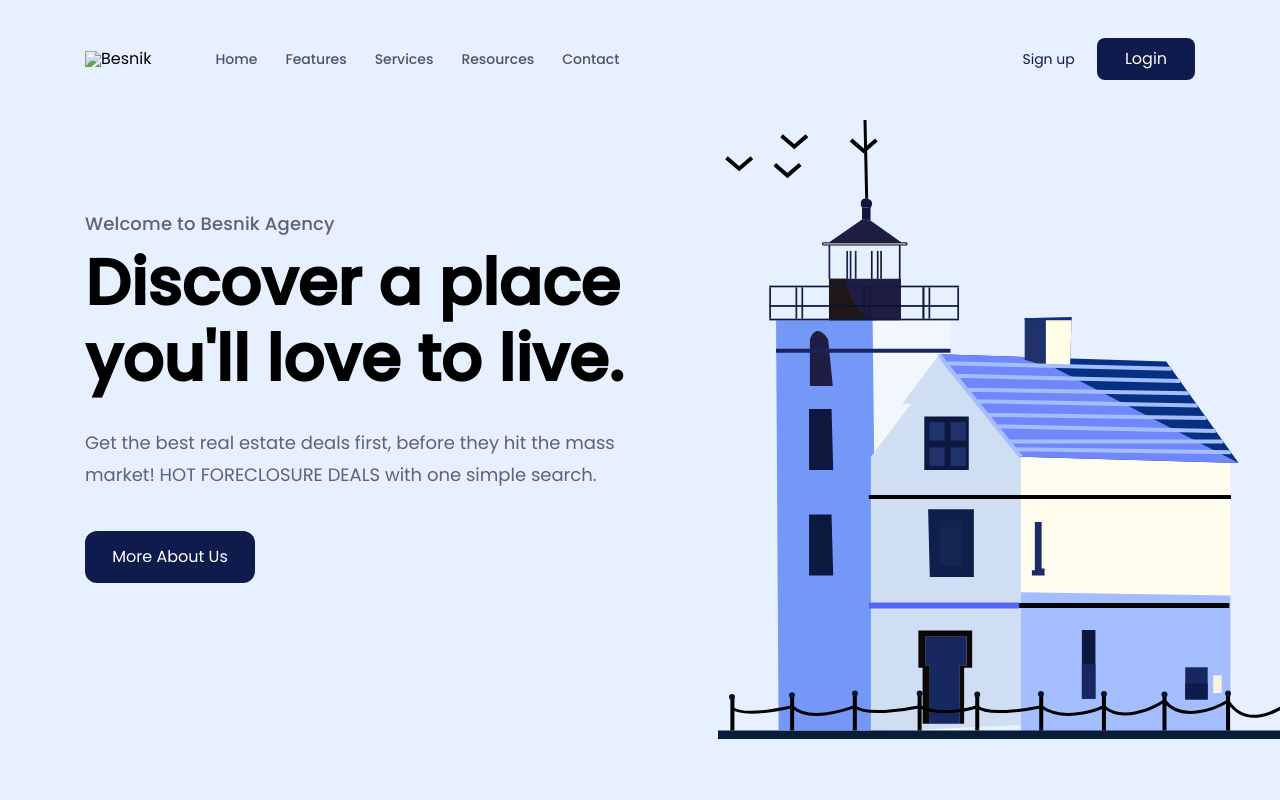
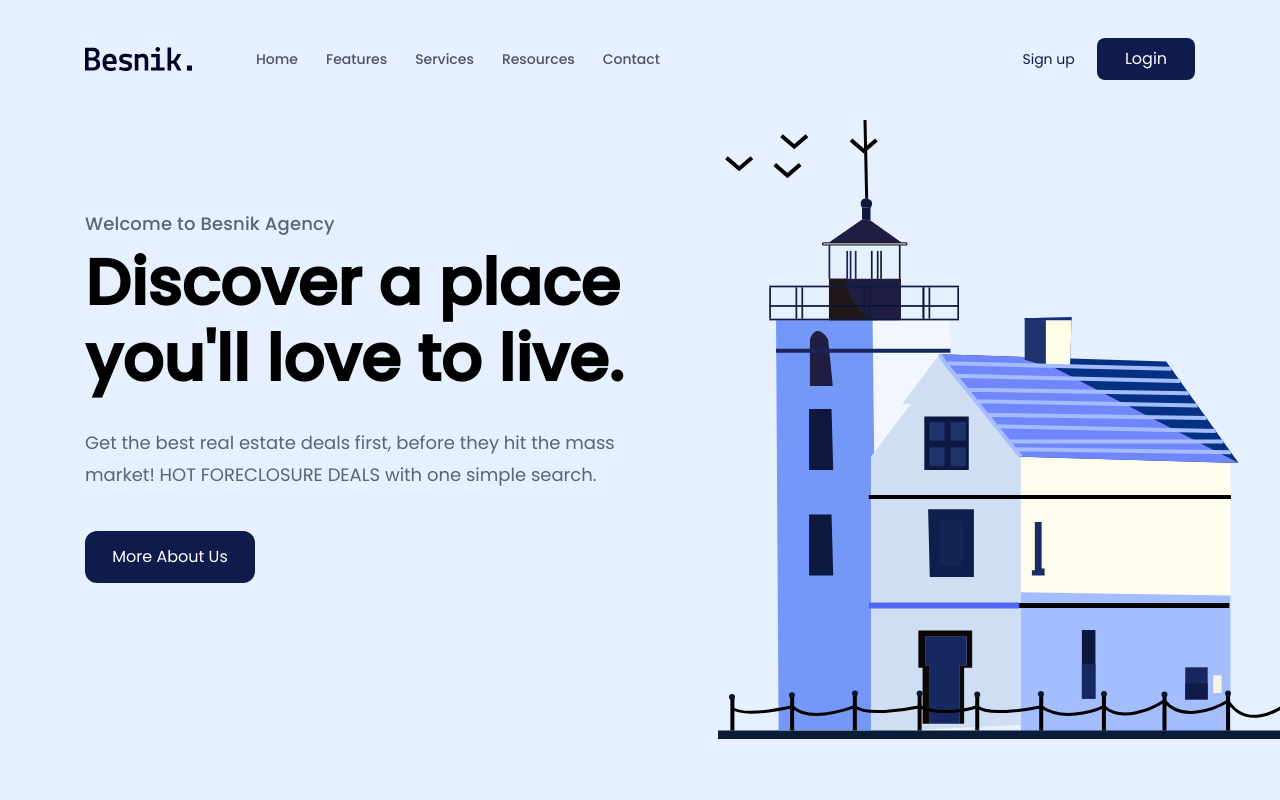
Before and after one commit to thanhcong2001qn/project-01, a plain HTML site: page index.html in a window 1280 px wide. Shown: the top 800 px of the page. Drawn offline with Linux system fonts and the light colour scheme; the site is published under a folder, as on GitHub Pages, so addresses that start at the root find nothing.

Commit message:
Update index.html

```diff
--- a/index.html
+++ b/index.html
@@ -20,7 +20,7 @@
             <header class="header">
                 <div class="content">
                     <nav class="navbar">
-                        <img src="/img/logo.svg" alt="Besnik" />
+                        <img src="./img/logo.svg" alt="Besnik" />
                         <ul class="list">
                             <li><a href="#">Home</a></li>
                             <li><a href="#">Features</a></li>
```
